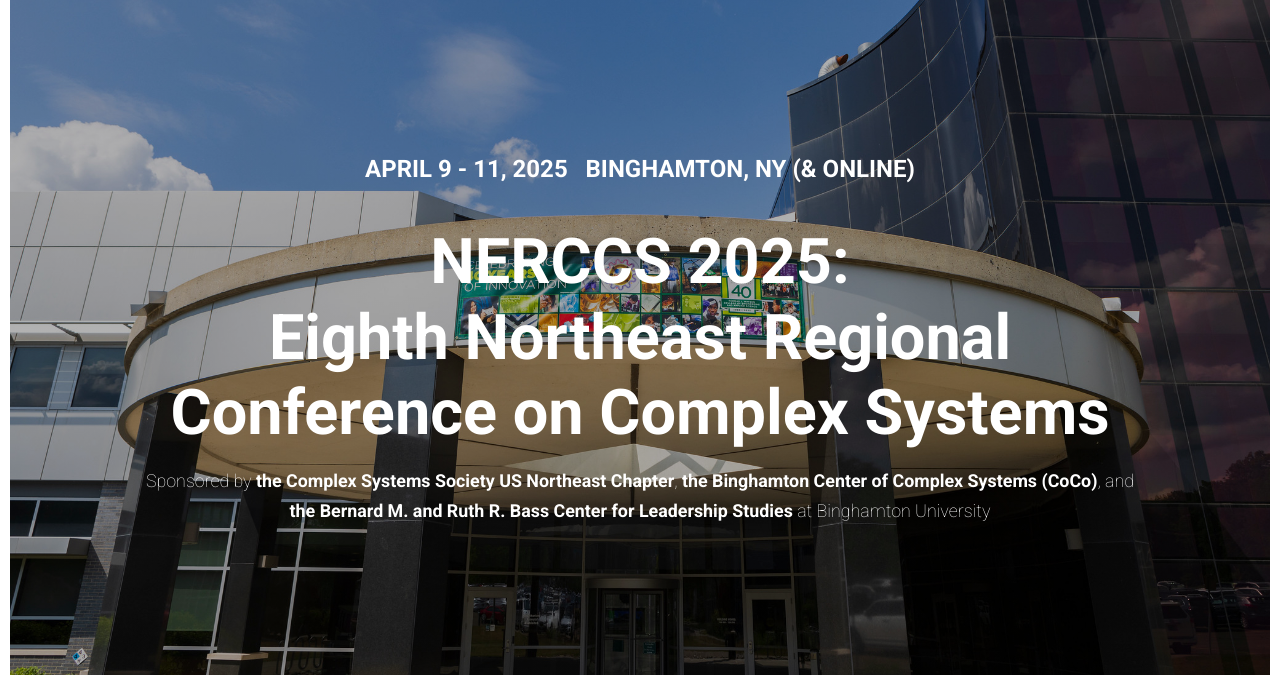
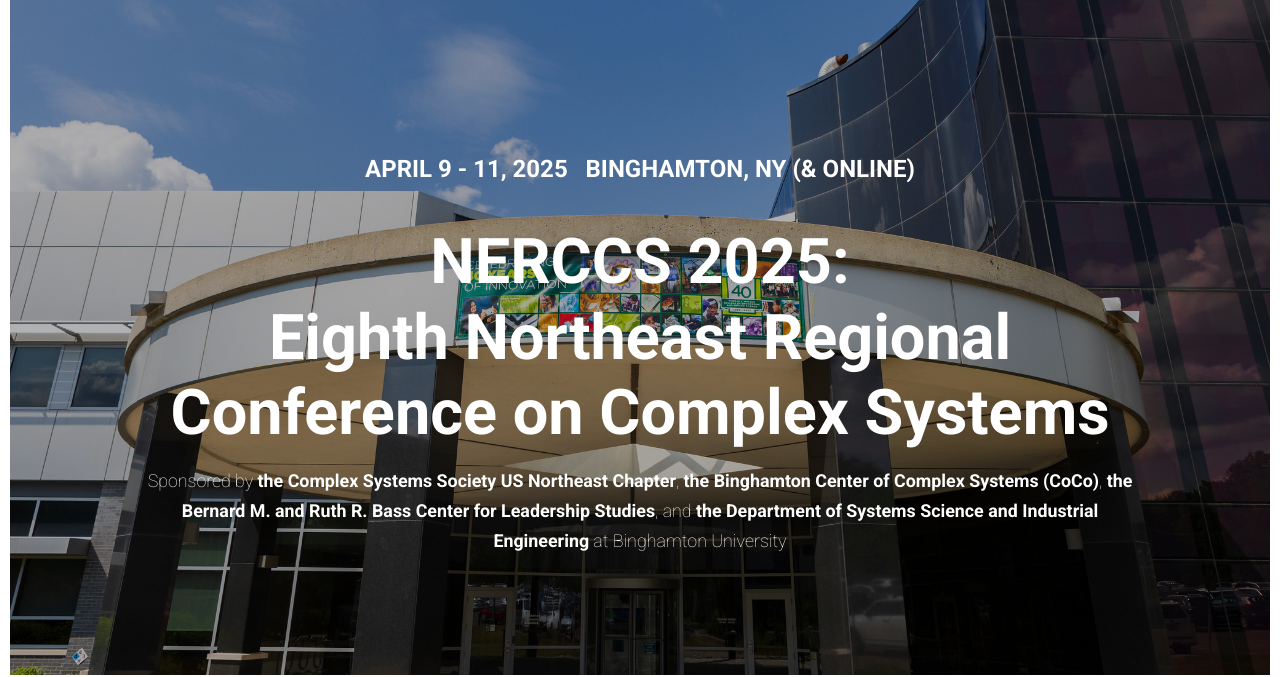
Before and after one commit to NERCCS2025/nerccs2025.github.io, a plain HTML site: page index.html in a window 1280 px wide. Shown: the part 135-812 px from the top of the page. Drawn offline with Linux system fonts and the light colour scheme.

Commit message:
Add files via upload

```diff
--- a/index.html
+++ b/index.html
@@ -75,8 +75,11 @@
         <div class="content">
             <div class="event-date"><b>APRIL 9 - 11, 2025 &nbsp; BINGHAMTON, NY (&amp; ONLINE)</b></div>
             <h1>NERCCS 2025:<br>Eighth Northeast Regional Conference on Complex Systems</h1>
-<p><small>Sponsored by <a href="https://sites.google.com/binghamton.edu/css-usne/" target="_blank"><font color="#ffffff"><b>the Complex Systems Society US Northeast Chapter</b></font></a>, <a href="http://coco.binghamton.edu/" target="_blank"><font color="#ffffff"><b>the Binghamton Center of Complex Systems (CoCo)</b></font></a>,
-and <a href="https://www.binghamton.edu/som/cls/" target="_blank"><font color="#ffffff"><b>the Bernard M. and Ruth R. Bass Center for Leadership Studies</b></font></a>
+<p><small>Sponsored by
+<a href="https://sites.google.com/binghamton.edu/css-usne/" target="_blank"><font color="#ffffff"><b>the Complex Systems Society US Northeast Chapter</b></font></a>,
+<a href="http://coco.binghamton.edu/" target="_blank"><font color="#ffffff"><b>the Binghamton Center of Complex Systems (CoCo)</b></font></a>,
+<a href="https://www.binghamton.edu/som/cls/" target="_blank"><font color="#ffffff"><b>the Bernard M. and Ruth R. Bass Center for Leadership Studies</b></font></a>, and
+<a href="https://www.binghamton.edu/ssie/" target="_blank"><font color="#ffffff"><b>the Department of Systems Science and Industrial Engineering</b></font></a>
 at Binghamton University
 </small></p>
 
@@ -556,6 +559,7 @@ TBA
 <a href="https://sites.google.com/binghamton.edu/css-usne/" target="_blank">Complex Systems Society US Northeast Chapter</a><br>
 <a href="http://coco.binghamton.edu/" target="_blank">Binghamton Center of Complex Systems</a><br>
 <a href="https://www.binghamton.edu/som/cls/" target="_blank">Bernard M. and Ruth R. Bass Center for Leadership Studies</a><br>
+<a href="https://www.binghamton.edu/ssie/" target="_blank">Department of Systems Science and Industrial Engineering</a>
 </p>
 
 <p class="lead" align="center">
```
